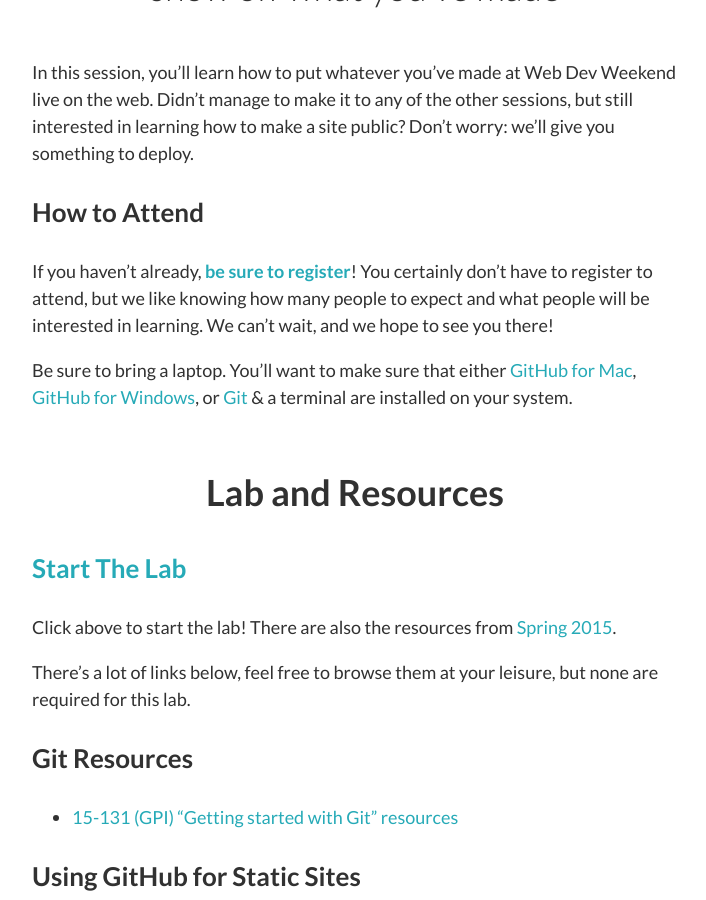
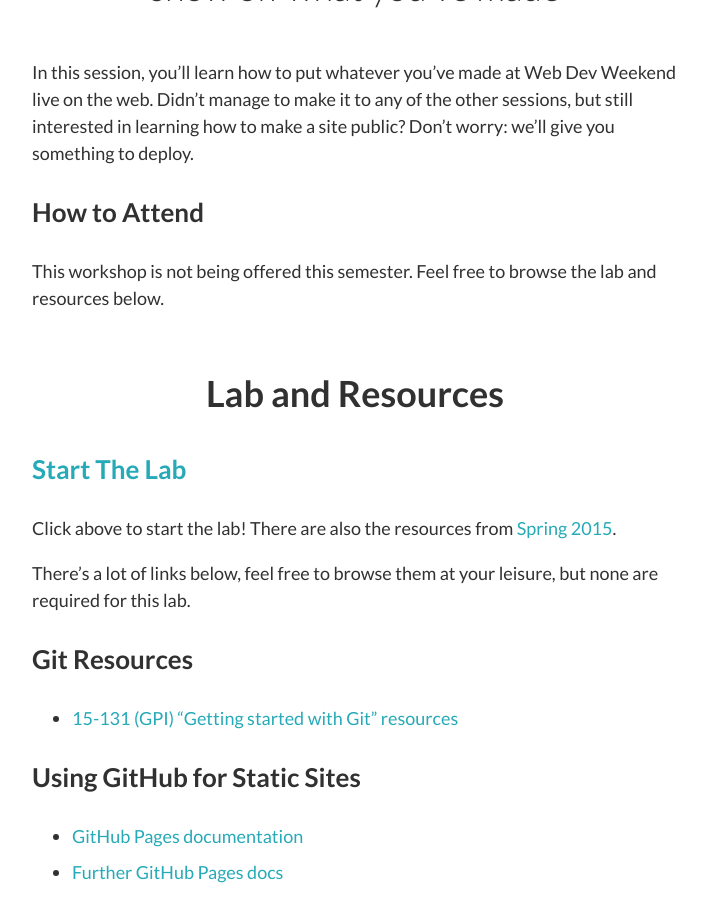
Before and after one commit to ScottyLabs/wdw, a Jekyll site: the page built from deployment/index.md, in a window 1280 px wide and 900 px high, scrolled down 385 px. Shown: the whole window, without its empty margins (285-991 px from the left). Built offline with Jekyll 4.4.1, drawn with Linux system fonts in a browser that asks for light colours; nearby versions of some CDN libraries.

Commit message:
Update copy on some pages

```diff
--- a/backend/index.md
+++ b/backend/index.md
@@ -7,7 +7,7 @@
 
 # Backend Development
 
-###### learn how to save information, serve up different pages, and make a blog
+###### learn how to save information, serve up different pages, and more
 
 The backend is all about storing and persisting information.  It usually
 consists of three main parts: a server, an application, and a database. If you
@@ -18,18 +18,18 @@
 engineering is before learning how to make a simple blog using Flask, a web
 application framework written in Python.
 
+
 ### How to Attend
-
-<!--
-This workshop will be held on Saturday, November 7th at 5:00 p.m. in the Windows
-Cluster in Wean.
--->
 
 Bring a computer with a web browser and a text editor installed.
 [Chrome](https://www.google.com/chrome/browser/desktop/index.html) and
 [Sublime Text](http://www.sublimetext.com/) are recommended.  Please also have
 [Python](https://www.python.org/downloads/) installed as well as
 [pip](https://pip.pypa.io/en/stable/installing/), a Python package manager.
+
+This talk assumes you've programmed before, either for a class or on your own
+time.
+
 
 ### Resources for this Workshop
 
--- a/deployment/index.md
+++ b/deployment/index.md
@@ -17,16 +17,10 @@
 
 ### How to Attend
 
+This workshop is not being offered this semester. Feel free to browse the lab
+and resources below.
+
 <!--
-This workshop will be held on Sunday, November 8th at 1:30 p.m. in the Windows
-Cluster in Wean.
--->
-
-If you haven't already, __[be sure to register]({{ site.registration_link }})__!
-You certainly don't have to register to attend, but we like knowing how many
-people to expect and what people will be interested in learning. We can't wait,
-and we hope to see you there!
-
 Be sure to bring a laptop. You'll want to make sure that either [GitHub for
 Mac][gh-mac], [GitHub for Windows][gh-win], or [Git][git] & a terminal are
 installed on your system.
@@ -34,6 +28,7 @@
 [gh-mac]: https://mac.github.com/
 [gh-win]: https://windows.github.com/
 [git]: http://git-scm.com/downloads
+-->
 
 ## Lab and Resources
 
```
Also changed, not shown: design/index.md (+0 -5 lines), framer/index.md (deleted, +0 -25 lines), frontend/index.md (+5 -7 lines), html/index.md (+5 -4 lines), index.md (+9 -9 lines).
